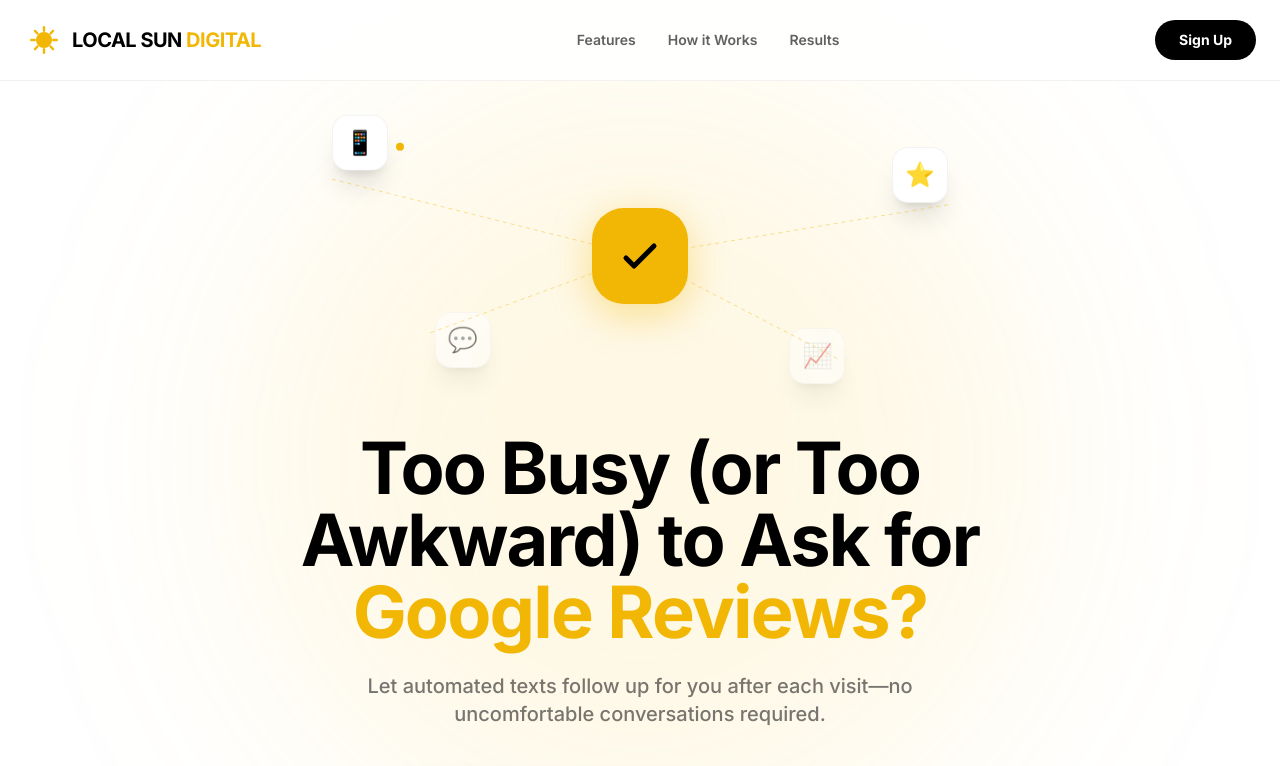
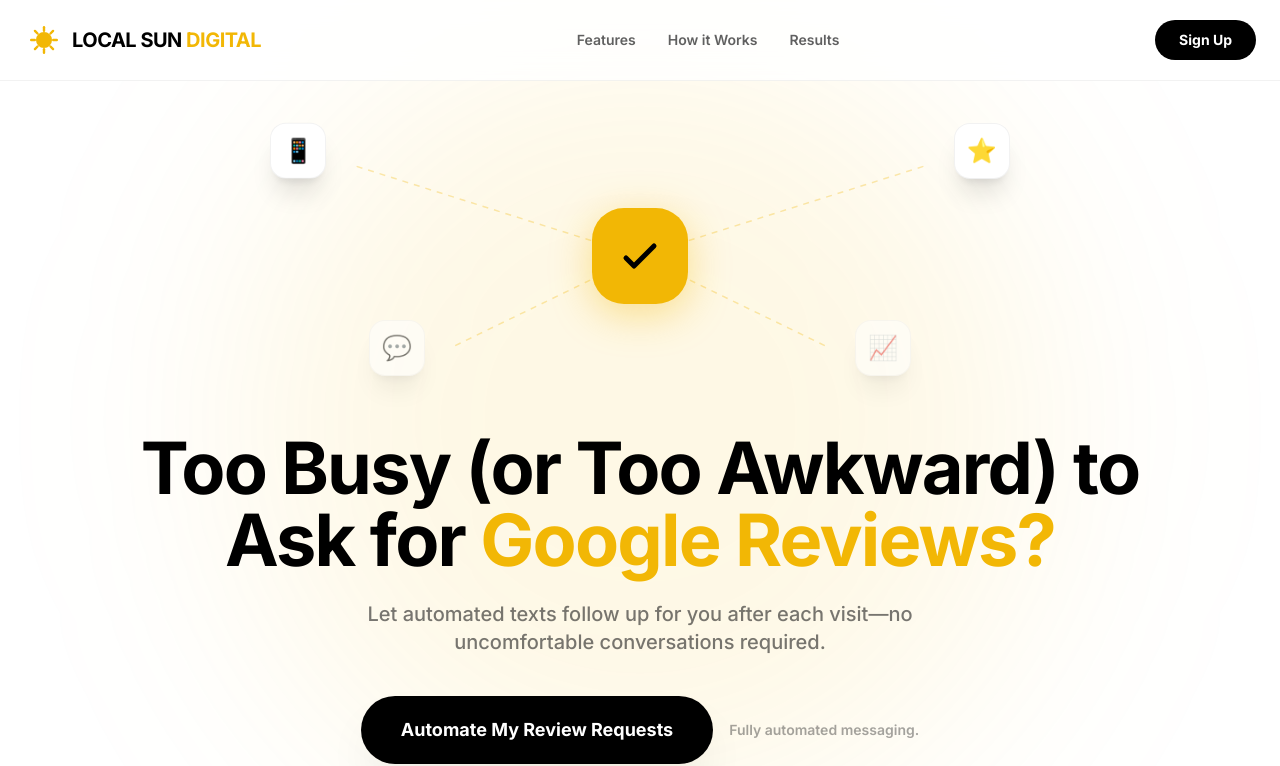
Before and after one commit to jentzenp-create/LSD-Landing-Page, a React (Vite) app: page / in a window 1280 px wide. Shown: the top 766 px of the page. Built offline with nearby package versions, Linux system fonts and the light colour scheme.

Commit message:
Fix hero icon positions, dotted line alignment, and text balance

```diff
--- a/components/Hero.tsx
+++ b/components/Hero.tsx
@@ -17,47 +17,47 @@
             </svg>
           </div>
 
-          {/* Radiating Nodes */}
+          {/* Radiating Nodes - repositioned for better line alignment */}
           {/* Top Left */}
-          <div className="absolute top-0 left-1/4 animate-bounce" style={{ animationDuration: '3s' }}>
+          <div className="absolute top-2 left-[20%] animate-bounce" style={{ animationDuration: '3s' }}>
             <div className="w-14 h-14 bg-white border border-black/5 rounded-2xl flex items-center justify-center shadow-xl">
               <span className="text-2xl">📱</span>
             </div>
-            <div className="node-dot -right-4 top-1/2" />
           </div>
 
           {/* Bottom Left */}
-          <div className="absolute bottom-4 left-1/3 animate-pulse" style={{ animationDuration: '4s' }}>
+          <div className="absolute bottom-2 left-[28%] animate-pulse" style={{ animationDuration: '4s' }}>
             <div className="w-14 h-14 bg-white border border-black/5 rounded-2xl flex items-center justify-center shadow-xl">
               <span className="text-2xl">💬</span>
             </div>
           </div>
 
           {/* Top Right */}
-          <div className="absolute top-8 right-1/4 animate-bounce" style={{ animationDuration: '3.5s' }}>
+          <div className="absolute top-2 right-[20%] animate-bounce" style={{ animationDuration: '3.5s' }}>
             <div className="w-14 h-14 bg-white border border-black/5 rounded-2xl flex items-center justify-center shadow-xl">
               <span className="text-2xl">⭐</span>
             </div>
           </div>
 
           {/* Bottom Right */}
-          <div className="absolute bottom-0 right-1/3 animate-pulse" style={{ animationDuration: '2.5s' }}>
+          <div className="absolute bottom-2 right-[28%] animate-pulse" style={{ animationDuration: '2.5s' }}>
             <div className="w-14 h-14 bg-white border border-black/5 rounded-2xl flex items-center justify-center shadow-xl">
               <span className="text-2xl">📈</span>
             </div>
           </div>
 
-          {/* Decorative Connecting Lines */}
-          <svg className="absolute inset-0 w-full h-full pointer-events-none opacity-40" preserveAspectRatio="none">
-            <line x1="25%" y1="20%" x2="50%" y2="50%" stroke="#F2B705" strokeWidth="1" strokeDasharray="4 4" />
-            <line x1="33%" y1="80%" x2="50%" y2="50%" stroke="#F2B705" strokeWidth="1" strokeDasharray="4 4" />
-            <line x1="75%" y1="30%" x2="50%" y2="50%" stroke="#F2B705" strokeWidth="1" strokeDasharray="4 4" />
-            <line x1="66%" y1="90%" x2="50%" y2="50%" stroke="#F2B705" strokeWidth="1" strokeDasharray="4 4" />
+          {/* Decorative Connecting Lines - adjusted positions */}
+          <svg className="absolute inset-0 w-full h-full pointer-events-none opacity-30" preserveAspectRatio="none">
+            <line x1="27%" y1="15%" x2="50%" y2="50%" stroke="#F2B705" strokeWidth="1.5" strokeDasharray="6 6" />
+            <line x1="35%" y1="85%" x2="50%" y2="50%" stroke="#F2B705" strokeWidth="1.5" strokeDasharray="6 6" />
+            <line x1="73%" y1="15%" x2="50%" y2="50%" stroke="#F2B705" strokeWidth="1.5" strokeDasharray="6 6" />
+            <line x1="65%" y1="85%" x2="50%" y2="50%" stroke="#F2B705" strokeWidth="1.5" strokeDasharray="6 6" />
           </svg>
         </div>
 
-        <h1 className="text-4xl md:text-6xl lg:text-7xl font-bold tracking-tight mb-6 max-w-4xl mx-auto leading-tight text-black">
-          Too Busy (or Too Awkward) to Ask for <span className="text-primary">Google Reviews?</span>
+        <h1 className="text-4xl md:text-6xl lg:text-7xl font-bold tracking-tight mb-6 max-w-5xl mx-auto leading-tight text-black">
+          Too Busy (or Too Awkward) to Ask for{' '}
+          <span className="text-primary">Google Reviews?</span>
         </h1>
         <p className="text-lg md:text-xl text-charcoal/60 max-w-2xl mx-auto mb-10 leading-relaxed font-medium">
           Let automated texts follow up for you after each visit—no uncomfortable conversations required.
```
